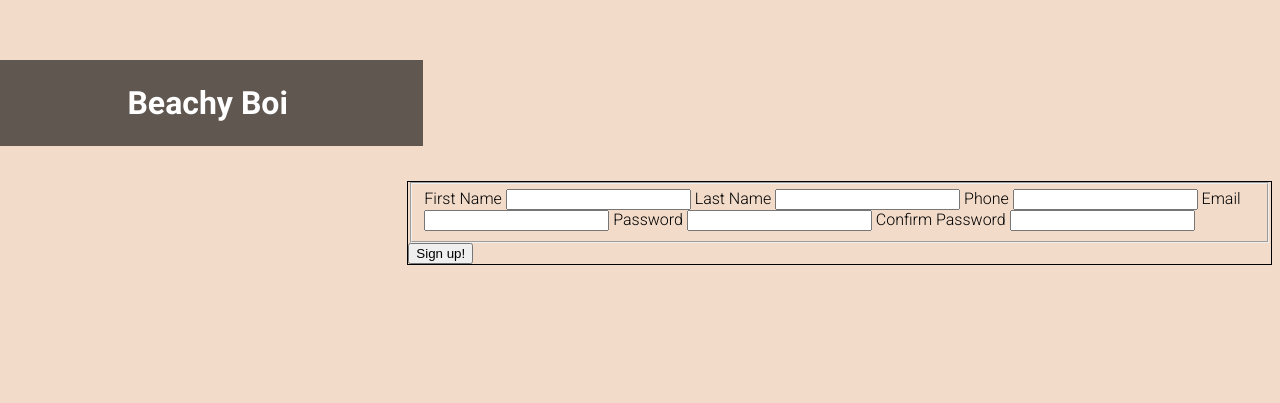
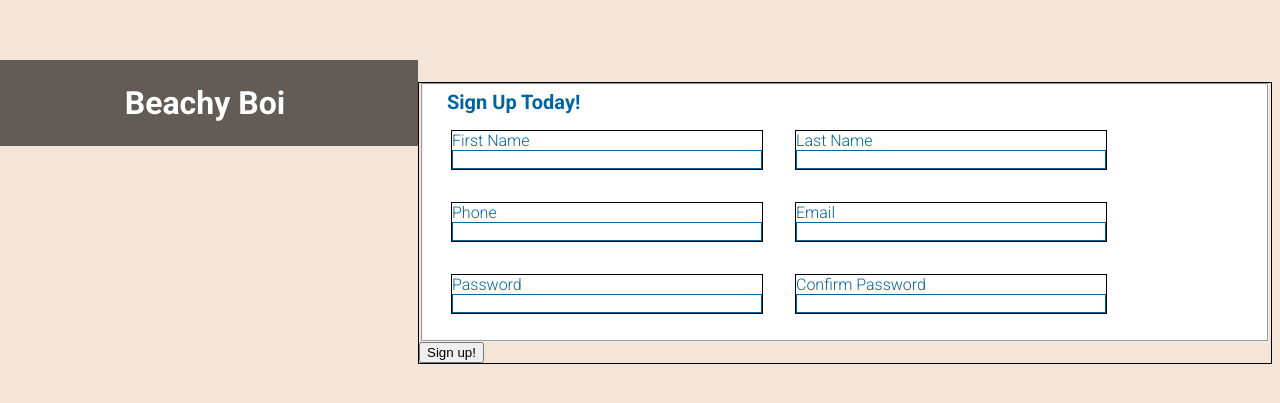
Before and after one commit to HunterEvangelista/signup-form, a plain HTML site: page index.html in a window 1280 px wide. Shown: the part 209-612 px from the top of the page. Drawn offline with Linux system fonts and the light colour scheme.

Commit message:
added formatting to form section

```diff
--- a/index.html
+++ b/index.html
@@ -21,23 +21,36 @@
         <div class="form">
             <form action="https://httpbin.org/post" method="post">
                 <fieldset>
-                        <label for="first_name">First Name</label>
-                        <input type="text" id="first_name">
+                    <span id="signup-span">Sign Up Today!</span>
+                    <div class="input-container">
+                        <div class="input-div">
+                            <label for="first_name">First Name</label>
+                            <input type="text" id="first_name" required>
+                        </div>
+                        <div class="input-div">
+                            <label for="last_name">Last Name</label>
+                            <input type="text" id="last_name" required>
+                        </div>
+                        <div class="input-div">
+                            <label for="phone">Phone</label>
+                            <input type="tel" id="phone" required>
+                        </div>
 
-                        <label for="last_name">Last Name</label>
-                        <input type="text" id="last_name">
+                        <div class="input-div">
+                            <label for="email">Email</label>
+                            <input type="email" required>
+                        </div>
 
-                        <label for="phone">Phone</label>
-                        <input type="tel" id="phone">
+                        <div class="input-div">
+                            <label for="password">Password</label>
+                            <input type="password" id="password" required>
+                        </div>
 
-                        <label for="email">Email</label>
-                        <input type="email">
-
-                        <label for="password">Password</label>
-                        <input type="password" id="password">
-
-                        <label for="confirm_password">Confirm Password</label>
-                        <input type="password" id="confirm_password">
+                        <div class="input-div">
+                            <label for="confirm_password">Confirm Password</label>
+                            <input type="password" id="confirm_password" required>
+                        </div>
+                    </div>
                 </fieldset>
                 <button class="submit">Sign up!</button>
             </form>
--- a/style.css
+++ b/style.css
@@ -1,6 +1,6 @@
 :root {
     font-family: "Roboto", sans-serif;
-    background-color: #F2DBC9;
+    background-color: #f2dbc9b5;
     overflow: hidden;
 }
 
@@ -38,7 +38,46 @@ body {
 
 .form-container {
     display: flex;
+    flex-direction: column;
     flex-basis: 0;
     flex-grow: 2;
     border: 1px solid black;
+    margin-left: 1rem;
 }
+
+fieldset {
+    background-color: white;
+    display: flex;
+    flex-direction: column;
+    flex-wrap: wrap;
+    justify-content: space-evenly;
+    align-items: center;
+    color: #00659E;
+}
+
+#signup-span {
+    align-self: baseline;
+    margin-left: .75rem;
+    font-weight: 700;
+    font-size: 1.25rem;
+    color: #00659E;
+}
+
+input {
+    width: 19rem;
+    border: 1px solid #00659E;
+}
+
+.input-container {
+    display: flex;
+    flex-direction: row;
+    flex-wrap: wrap;
+}
+
+.input-div {
+    display: flex;
+    flex-direction: column;
+    margin: 1rem;
+    padding: 0;
+    border: 1px solid black;
+}
```
